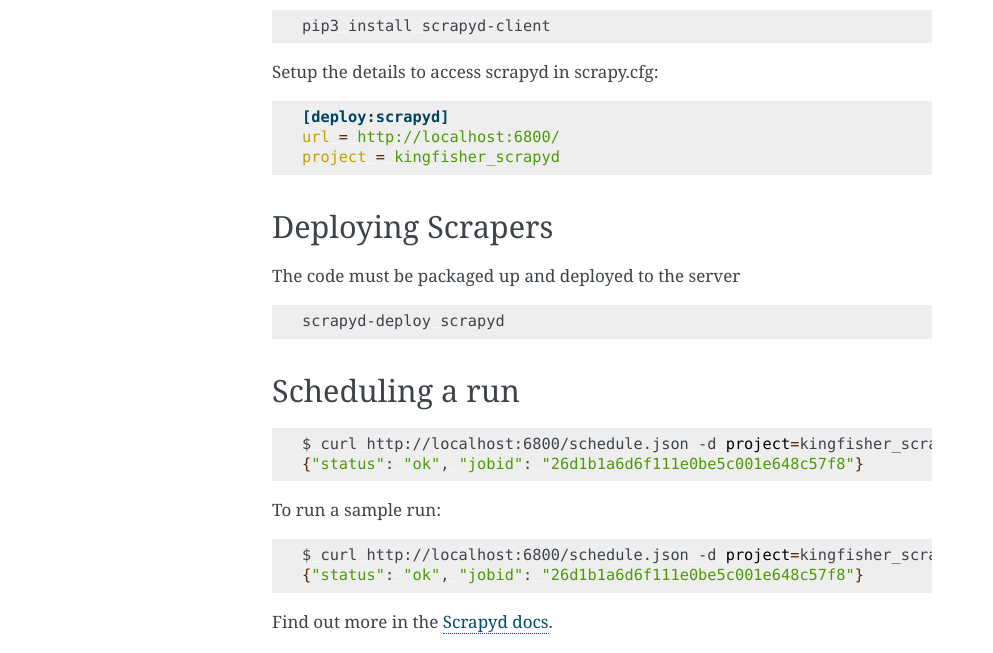
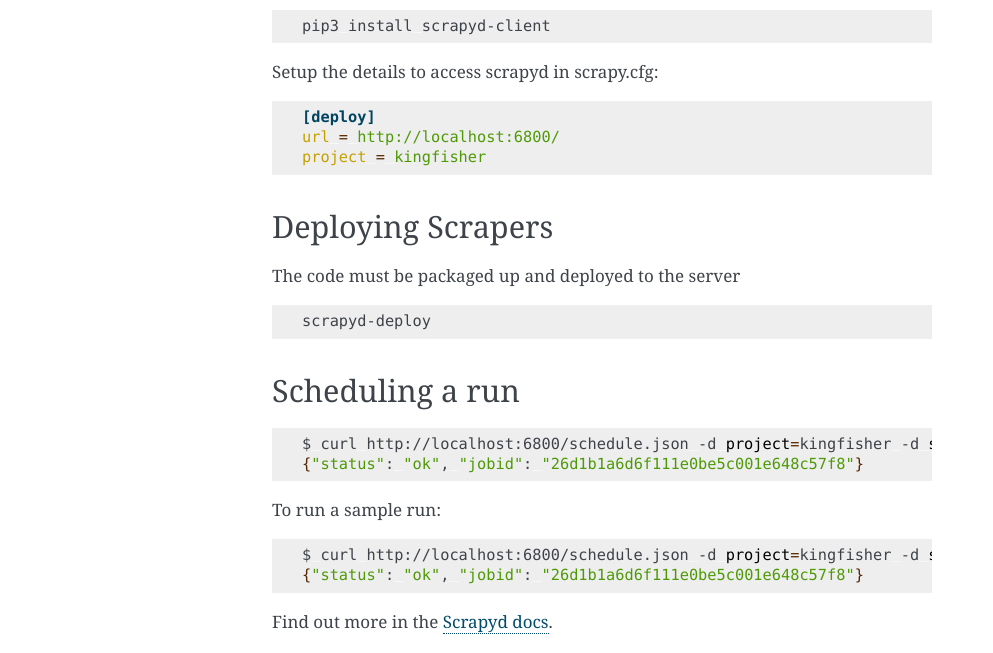
Before and after one commit to open-contracting/kingfisher-collect, a Sphinx documentation site: the page built from docs/use-scrapyd.rst, in a window 1280 px wide. Shown: the part 508-1161 px from the top of the page, without its empty margins (148-1141 px from the left). Built offline with Sphinx 7.4.7, drawn with Linux system fonts in a browser that asks for light colours.

Commit message:
Scrapyd - config and docs - sensible defaults

```diff
--- a/docs/use-scrapyd.rst
+++ b/docs/use-scrapyd.rst
@@ -28,9 +28,9 @@
 
 .. code-block:: ini
 
-    [deploy:scrapyd]
+    [deploy]
     url = http://localhost:6800/
-    project = kingfisher_scrapyd
+    project = kingfisher
 
 Deploying Scrapers
 ------------------
@@ -39,21 +39,21 @@
 
 .. code-block:: bash
 
-    scrapyd-deploy scrapyd
+    scrapyd-deploy
 
 Scheduling a run
 ----------------
 
 .. code-block:: bash
 
-    $ curl http://localhost:6800/schedule.json -d project=kingfisher_scrapyd -d spider=canada_buyandsell
+    $ curl http://localhost:6800/schedule.json -d project=kingfisher -d spider=canada_buyandsell
     {"status": "ok", "jobid": "26d1b1a6d6f111e0be5c001e648c57f8"}
 
 To run a sample run:
 
 .. code-block:: bash
 
-    $ curl http://localhost:6800/schedule.json -d project=kingfisher_scrapyd -d spider=canada_buyandsell -d sample=true
+    $ curl http://localhost:6800/schedule.json -d project=kingfisher -d spider=canada_buyandsell -d sample=true
     {"status": "ok", "jobid": "26d1b1a6d6f111e0be5c001e648c57f8"}
 
 Find out more in the `Scrapyd docs <https://scrapyd.readthedocs.io/en/latest/overview.html#scheduling-a-spider-run>`_.
--- a/scrapy.cfg
+++ b/scrapy.cfg
@@ -7,5 +7,5 @@
 default = kingfisher_scrapy.settings
 
 [deploy]
-#url = http://localhost:6800/
-project = kingfisher_scrapy
+url = http://localhost:6800/
+project = kingfisher
```
